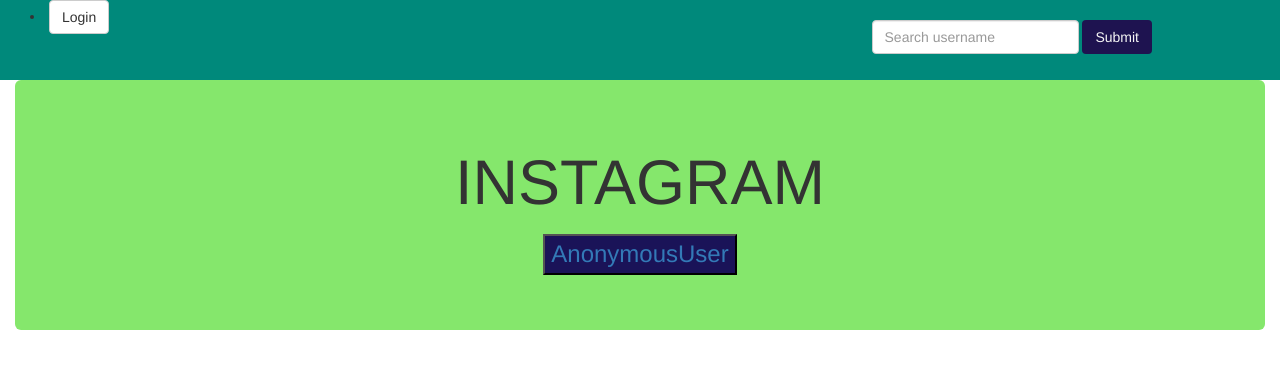
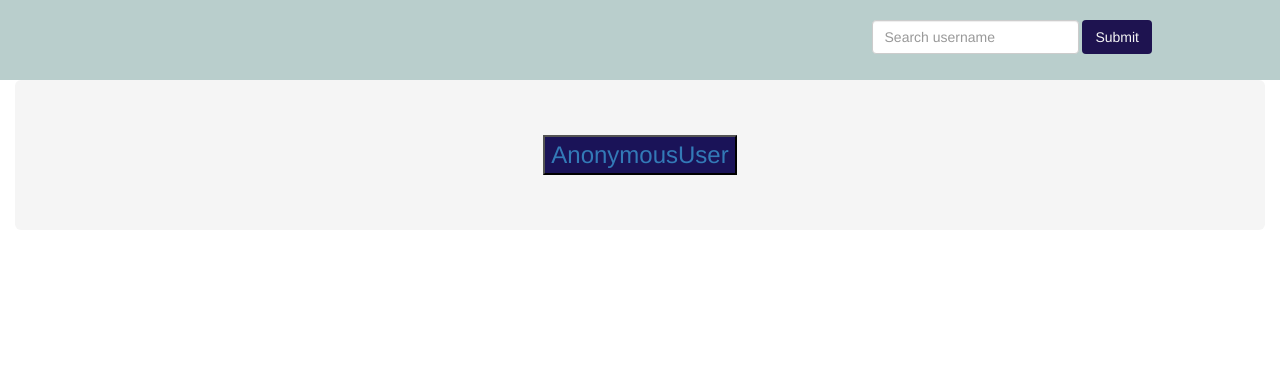
Before and after one commit to njoanc/Instagram, a Django app: page / in a window 1280 px wide. Shown: the top 369 px of the page. Run offline with Django 3.2, Linux system fonts and the light colour scheme; data that the repository does not hold is empty; some libraries are stand-ins or nearby versions; some web fonts are replaced.

Commit message:
styling the navigation bar

```diff
--- a/photo/templates/inst/index.html
+++ b/photo/templates/inst/index.html
@@ -3,9 +3,7 @@
 {{block.super}}
 
 <div class="container-fluid">
-  <div class="jumbotron" style="font-size:x-large;background-color:rgb(133, 231, 108);">
-
-    <h1 style="text-align:center;">INSTAGRAM</h1>
+  <div class="jumbotron" style="font-size:x-large;background-color:whitesmoke;">
     <div class="d-flex justify-content-center">
 
         <div class="card" style="text-align:center;">
--- a/photo/templates/navbar.html
+++ b/photo/templates/navbar.html
@@ -1,5 +1,5 @@
 <!-- Image and text -->
-<nav style="background-color: #00897b; min-height: 80px;;">
+<nav style="background-color: #b9cecc; min-height: 80px;;">
     <a class="navbar-brand" href="{% url 'index_page' %}">
     </a>
       <form class="form-inline my-2 my-lg-0" role="search" action="{% url 'search' %}" style="float: right; padding-right: 10%; line-height: 20px; padding-top: 20px; padding-bottom: 20px;">
@@ -13,18 +13,16 @@
                     <span class="caret"></span>
                 </a> -->
             <div class="w3-show-inline-block" style="line-height: 20px; padding-top: 20px; padding-bottom: 20px; justify-content: space-between;">
-              <div class="w3-bar">
-                        <a href="{%url 'index_page'%}"><button class="w3-btn w3-black" style= "background-color:rgb(30, 19, 80);"
-                            >Home</button></a>
-                            <a href="/upload"><button class="w3-btn w3-black" style= "background-color:rgb(30, 19, 80);"
-                                >Add Image</button></a>
-                        <a href="/logout"><button class="w3-btn w3-black" style= "background-color:rgb(30, 19, 80);border-radius:80%;">Logout</button></a>
-              </div>
+                <div class="w3-bar">
+                    <a href="{%url 'index_page'%}"><button">Home</button></a>
+                    <a class='btn btn-default' href="/register/logout">Logout</a>
+                    <a class='btn btn-default' href="/register/login">Login</a>
+                    <a href="/upload"><button class="w3-btn w3-black">Add Image</button></a>
+
+                </div>
             </div>
         {% else %}
-        <li>
-            <a class='btn btn-default' href="/accounts/login">Login</a>
-        </li>
+
 
         {% endif %}
     </div>
--- a/photo/templates/registration/base.html
+++ b/photo/templates/registration/base.html
@@ -28,6 +28,7 @@
   {% block scripts %}
     <script src="https://ajax.googleapis.com/ajax/libs/jquery/3.2.1/jquery.min.js"></script>
     {% bootstrap_javascript %}
+    <img src="https://bit.ly/2Yn5EQc">
   {% endblock %}
 
 </body>
```
